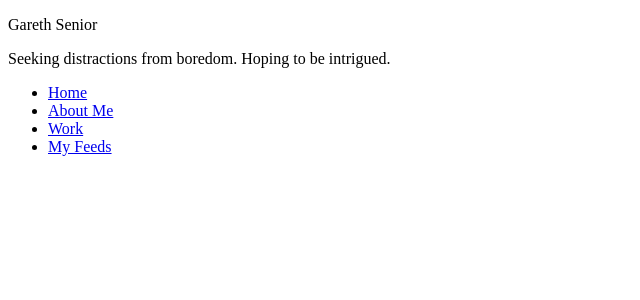
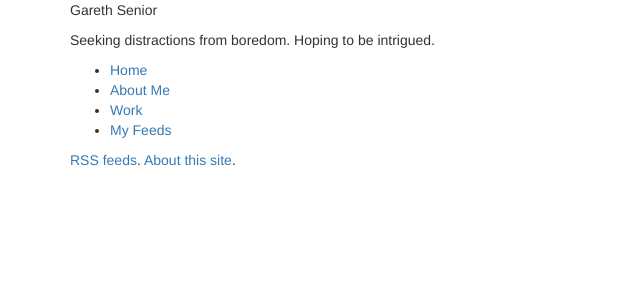
Before and after one commit to gareth53/gareth53_v2, a Django app: template gareth53_v2/templates/root.html in a window 1280 px wide. Shown: the top 300 px of the page, without its empty margins (0-640 px from the left). Run offline with Django 3.2, Linux system fonts and the light colour scheme; the template is opened without the code that fills it, so the values that code supplies are empty; some libraries are stand-ins or nearby versions.

Commit message:
Twitter bootstrap markup patterns

```diff
--- a/gareth53_v2/templates/root.html
+++ b/gareth53_v2/templates/root.html
@@ -2,14 +2,16 @@
 {% load navigation %}
 <html lang="en">
 <head>
+	<title>{% block title %}Gareth Senior{% endblock %}</title>
 	<meta http-equiv="Content-Type" content="text/html; charset=utf-8">
-	<title>{% block title %}Gareth Senior{% endblock %}</title>
 	<meta name="author" content="Gareth Senior">
+    <meta name="viewport" content="width=device-width, initial-scale=1.0">
     <meta name="description" content="{% block meta_description %}The site of Gareth Senior. Don't expect too much and you won't be disappointed{% endblock %}">
 	<meta name="keywords" content="{% block meta_keywords %}gareth senior huddersfield holmfirth netherthong developer javascript yorkshire capital radio{% endblock %}">
 {% block js_includes %}
 
 {% endblock %}
+<link href="http://netdna.bootstrapcdn.com/twitter-bootstrap/2.3.1/css/bootstrap-combined.no-icons.min.css" rel="stylesheet">
 {% block css_includes %}
 
 {% endblock %}
@@ -19,7 +21,8 @@
 
 </head>
 <body>
-<div id="page">
+<div id="wrap">
+    <div class="container">
         <header>
             {% ifequal request.path '/' %}
             <h1 id="site_title">Gareth Senior</h1>
@@ -43,6 +46,14 @@
             {% endblock %}
         </footer>
     </div>
+</div>
+<div id="footer">
+  <div class="container">
+    <p class="muted credit">
+        <a href="/rss-feeds.html"><acronym>RSS</acronym> feeds</a>. <a href="about-this-site.html">About this site</a>.
+    </p>
+  </div>
+</div>
 
 </body>
 </html>
```
Also changed, not shown: README.md. Lines whose indentation alone changed are shown as unchanged.
